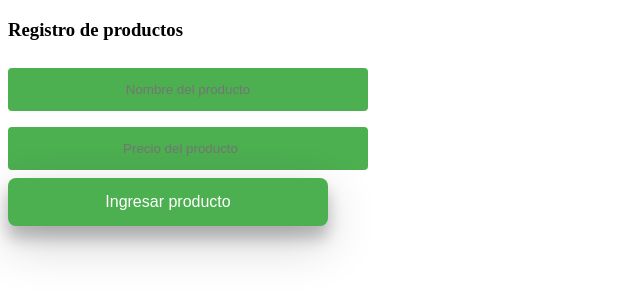
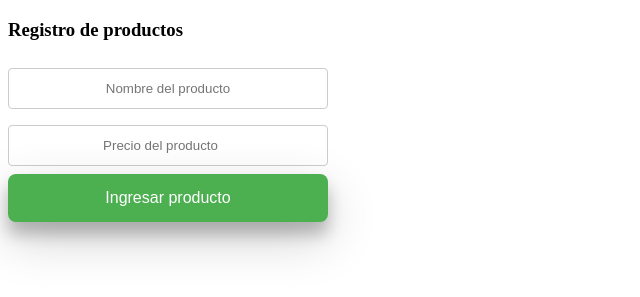
Before and after one commit to miguelgallegoscalderon/app-stock, a website: page public/index.html in a window 1280 px wide. Shown: the part 61-358 px from the top of the page, without its empty margins (0-640 px from the left). Drawn offline with Linux system fonts and the light colour scheme.

```diff
--- a/public/style.css
+++ b/public/style.css
@@ -6,13 +6,12 @@
 input{
   margin-bottom: 0.5rem;
   width: 100%;
-  background-color: #4CAF50;
-  color: white;
-  padding: 14px 20px;
+  padding: 12px 20px;
   margin: 8px 0;
-  border: none;
+  display: inline-block;
+  border: 1px solid #ccc;
   border-radius: 4px;
-  cursor: pointer;
+  box-sizing: border-box;
   text-align: center;
 }
 button{
```
